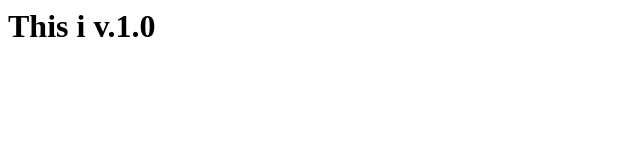
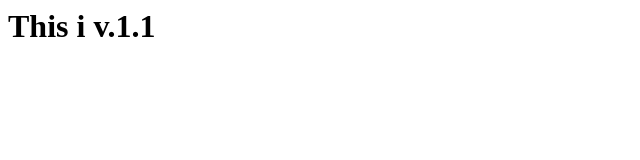
Before and after one commit to Jonashc/node_github_exam, a plain HTML site: page index2.html in a window 1280 px wide. Shown: the full height of the page, 0-640 px from the left. Drawn offline with Linux system fonts and the light colour scheme.

Commit message:
index2, index

```diff
--- a/index.html
+++ b/index2.html
@@ -3,6 +3,6 @@
 
     </head>
     <body>
-            <h1>This i v.1.0</h1>
+            <h1>This i v.1.1</h1>
     </body>
 </html>
```
